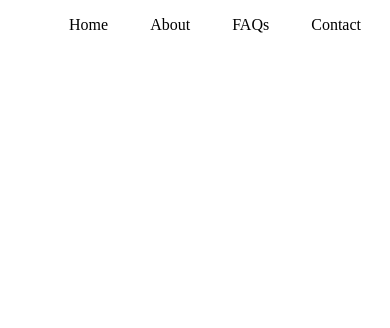
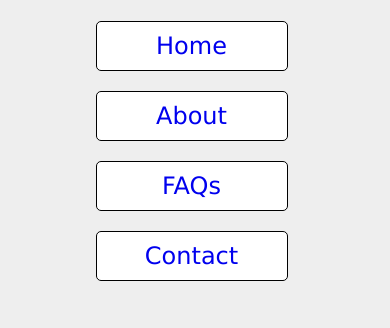
Before and after one commit to bryanhmiller/Interactive-navigation-bar, a plain HTML site: page index.html in a window 390 px wide. Drawn offline with Linux system fonts and the light colour scheme.

Commit message:
Added a elements to li elements to make the links, finished assignment, and made the nav bar responsive below 550px

```diff
--- a/index.html
+++ b/index.html
@@ -5,11 +5,13 @@
 	<link rel="stylesheet" type="text/css" href="/navigation.css">
 </head>
 <body>
-	<ul>
-		<li>Home</li>
-		<li>About</li>
-		<li>FAQs</li>
-		<li>Contact</li>
-	</ul>
+	<div>
+		<ul>
+			<a href="#"><li>Home</li></a>
+			<a href="#"><li>About</li></a>
+			<a href="#"><li>FAQs</li></a>
+			<a href="#"><li>Contact</li></a>
+		</ul>
+	</div>
 </body>
 </html>
--- a/navigation.css
+++ b/navigation.css
@@ -11,11 +11,65 @@ following interactivity.
 3. When the user clicks on one of the links, the element that contains the
 	link should grow in size by 5px on the left and right.
 */
+
+
 ul {
+	background: #eee;
 	display: flex;
 	justify-content: space-around;
+	align-items: flex-start;
+	font-family: Verdana;
+	font-size: 1.5em;
+	width: 100%;
+	padding: 10px;
+	margin-top: -7px;
+	margin-left: -7px;
+	border-bottom: 4px solid #999;
 }
 
 li {
+	background: white;
 	display: inline-flex;
+	padding: 10px 20px;
+	border-radius: 5px;
+	border: 1px solid black;
 }
+
+a {
+	text-decoration: none;
+}
+
+li:hover {
+	color: #fff;
+	background: #999;
+}
+
+li:active {
+	margin: 0 -10px;
+	padding: 10px 30px;
+}
+
+@media (max-width: 550px){
+	body {
+		background: #eee;
+		display: flex;
+		justify-content: space-around;
+	}
+
+	ul {
+		flex-direction: column;
+		border-bottom: none;
+	}
+
+	li:active {
+		margin: 10px 0;
+		margin-left: 5px;
+		padding: 10px 25px;
+	}
+
+	li {
+		justify-content: space-around;
+		width: 150px;
+		margin: 10px 10px;
+	}
+}
```
